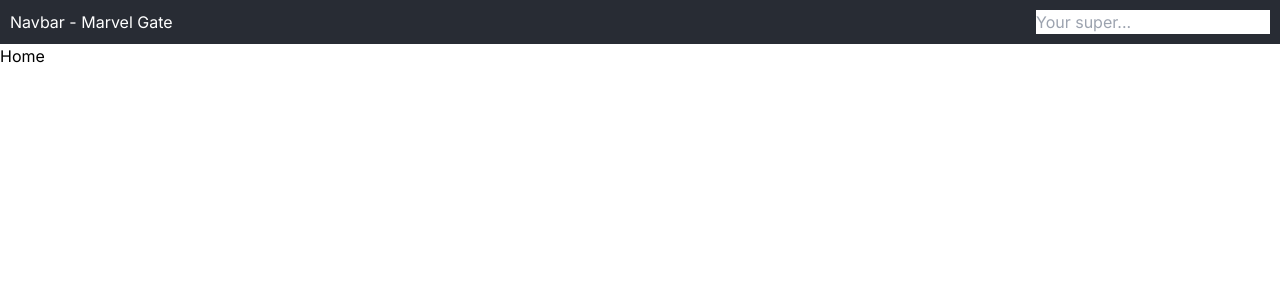
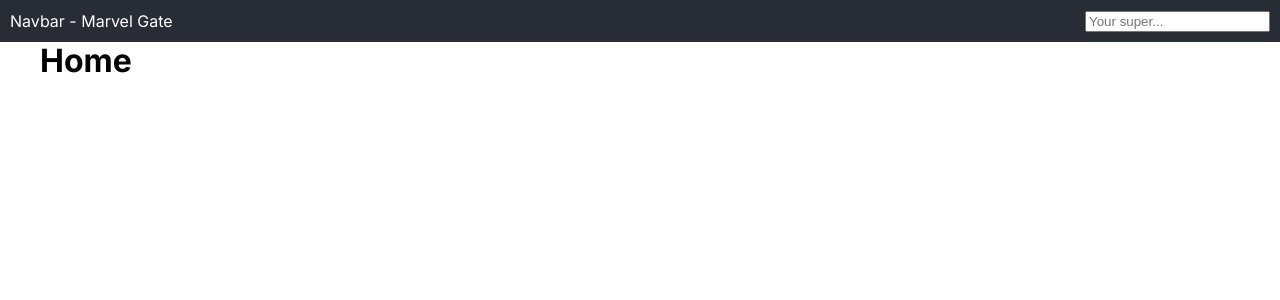
Before and after one commit to AlejandroGC1990/marvelWeb, a Next.js app in the folder marvel-web/: page / in a window 1280 px wide. Shown: the top 300 px of the page. Built offline with nearby package versions, Linux system fonts and the light colour scheme.

Commit message:
HeroCard

```diff
--- a/marvel-web/app/dashboard/layout.tsx
+++ b/marvel-web/app/dashboard/layout.tsx
@@ -4,11 +4,11 @@ export default function Layout (
   { children } : { children: React.ReactNode }
   ) {
   return (
-    <div className="flex h-screen flex-col md:flex-row md:overflow-hidden">
-      <div className="w-full flex-none md:w-64">
+    <div>
+      <div>
         <Navbar />
       </div>
-      <div className="flex-grow p-6 md:overflow-y-auto md:p-12">{children}</div>
+      <div>{children}</div>
     </div>
   );
 }
--- a/marvel-web/app/page.tsx
+++ b/marvel-web/app/page.tsx
@@ -1,13 +1,18 @@
-import Image from 'next/image'
-import Navbar from './ui/Components/Navbar/Navbar'
+import Image from "next/image";
+import Navbar from "./ui/Components/Navbar/Navbar";
+import HeroCard from "./ui/Components/HeroCard/HeroCard";
+
 
 export default function Home() {
   return (
     <main>
-      <div className="w-full flex-none md:w-64">
+      <div className="app-container">
         <Navbar />
+        <h1>Home</h1>
+        <div>
+          <HeroCard />
+        </div>
       </div>
-      <h1>Home</h1>
     </main>
-  )
+  );
 }
--- /dev/null
+++ b/marvel-web/app/ui/Components/HeroCard/HeroCard.tsx
@@ -0,0 +1,24 @@
+import React, { FC } from "react";
+import "./HeroCard.css";
+
+interface CardProps {
+  imageUrl: string;
+  title: string;
+  description: string;
+}
+
+const HeroCard: FC<CardProps> = ({ imageUrl, title, description }) => {
+  return (
+    <div className="card-container">
+      <div className="card-image">
+        <img src={imageUrl} alt={title} />
+      </div>
+      <div className="card-content">
+        <h3>{title}</h3>
+        <p>{description}</p>
+      </div>
+    </div>
+  );
+};
+
+export default HeroCard;
--- a/marvel-web/app/ui/Components/Navbar/Navbar.css
+++ b/marvel-web/app/ui/Components/Navbar/Navbar.css
@@ -5,6 +5,12 @@
   padding: 10px;
   background-color: #282c34;
   color: white;
+  position: fixed;
+  top: 0;
+  left: 0;
+  right: 0;
+  z-index: 1000;
+
 }
 
 .navbar-title {
--- a/marvel-web/app/ui/globals.css
+++ b/marvel-web/app/ui/globals.css
@@ -1,3 +1,19 @@
-@tailwind base;
-@tailwind components;
-@tailwind utilities;
+body {
+  margin: 0;
+  font-family: "Arial", sans-serif;
+}
+.app-container {
+  max-width: 1200px;
+  margin: 0 auto;
+  padding: 20px;
+}
+
+.home-container {
+  margin-top: 20px;
+}
+
+@media (max-width: 768px) {
+  .app-container {
+    padding: 10px;
+  }
+}
```
Also changed, not shown: marvel-web/app/ui/Components/HeroCard/HeroCard.css (added).
